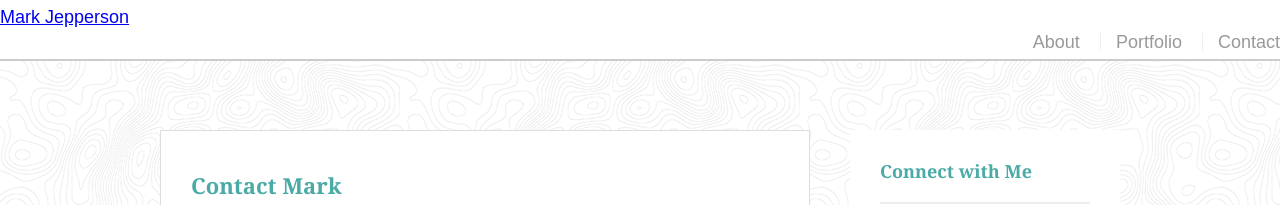
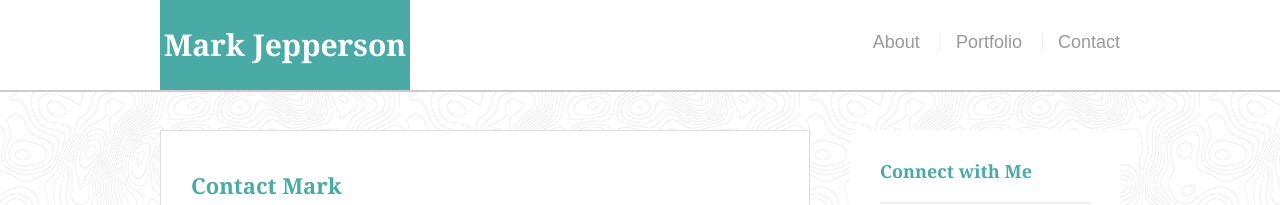
Before and after one commit to Markgiterdone/Basic-Portfolio, a plain HTML site: page contact.html in a window 1280 px wide. Shown: the top 205 px of the page. Drawn offline with Linux system fonts and the light colour scheme.

Commit message:
fixed header bug

```diff
--- a/contact.html
+++ b/contact.html
@@ -11,8 +11,8 @@
 <body>
 
         <header id="masthead">
-        <div class"container">
-            <a href="index.html" id="Logo">Mark Jepperson</a>
+            <div class="container">
+                <a href="index.html" id="logo">Mark Jepperson</a>
                 <nav>
                     <a href="index.html">About</a>
                     <a href="portfolio.html">Portfolio</a>
```
Also changed, not shown: portfolio.html (+2 -3 lines). Lines whose indentation alone changed are shown as unchanged.
